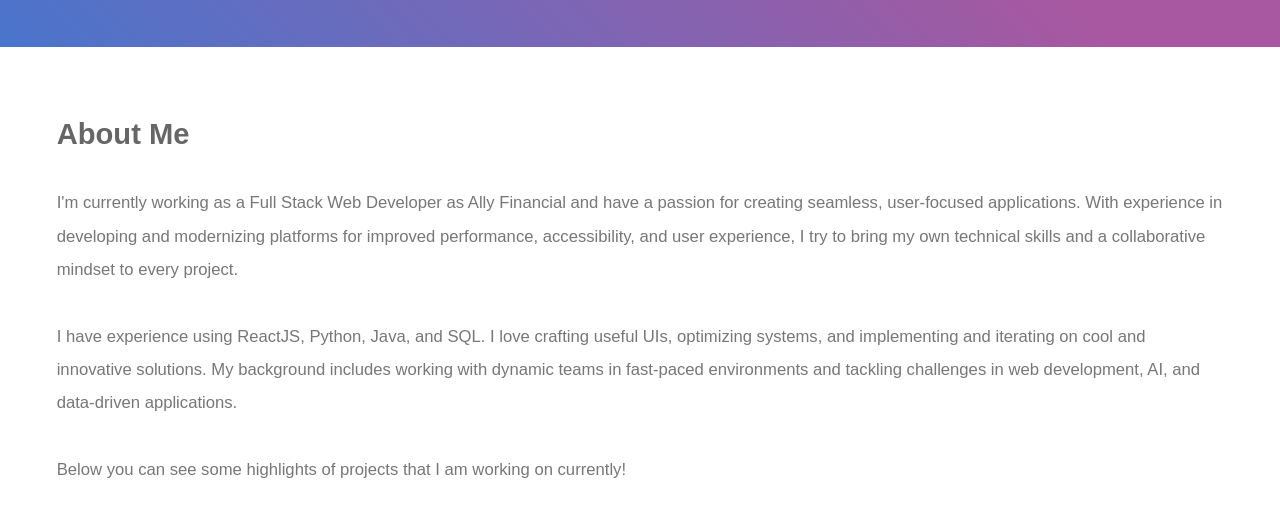
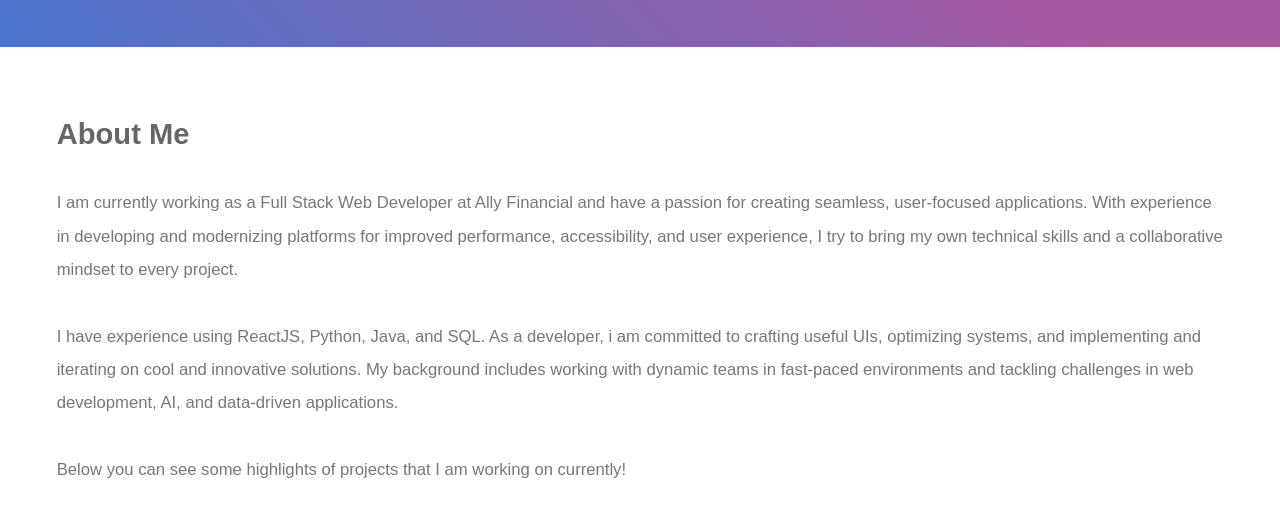
Before and after one commit to trisbc/trisbc.github.io, a plain HTML site: page index.html in a window 1280 px wide. Shown: the part 270-800 px from the top of the page. Drawn offline with nearby package versions, Linux system fonts and the light colour scheme.

Commit message:
Spelling fixes

```diff
--- a/index.html
+++ b/index.html
@@ -31,13 +31,13 @@
 					<section>
 						<h2>About Me</h2>
 						<p>
-							I'm currently working as a Full Stack Web Developer as Ally Financial and have a passion for creating seamless, user-focused applications.
+							I am currently working as a Full Stack Web Developer at Ally Financial and have a passion for creating seamless, user-focused applications.
 							With experience in developing and modernizing platforms for improved performance, accessibility, and user experience, I try to bring my own technical skills and a collaborative mindset to every project.
 						</p>
 						<p>
 							I have experience using ReactJS, Python, Java, and SQL.
 
-							I love crafting useful UIs, optimizing systems, and implementing and iterating on cool and innovative solutions.
+							As a developer, i am committed to crafting useful UIs, optimizing systems, and implementing and iterating on cool and innovative solutions.
 
 							My background includes working with dynamic teams in fast-paced environments and tackling challenges in web development, AI, and data-driven applications.
 						</p>
```
